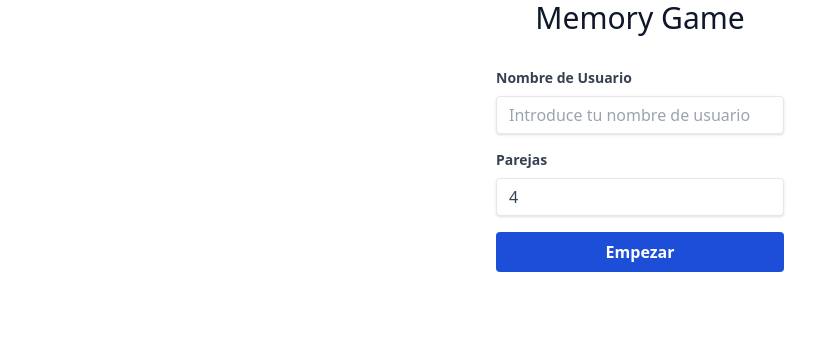
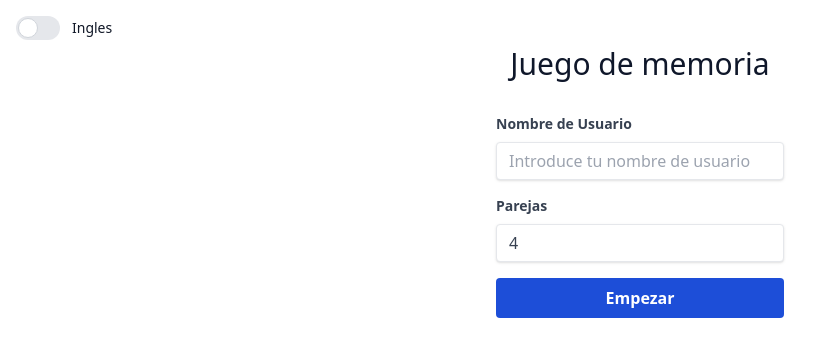
Before and after one commit to ocralo/memory-vue, a Vue app: page / in a window 1280 px wide. Shown: the top 356 px of the page, without its empty margins (0-831 px from the left). Built offline with nearby package versions, Linux system fonts and the light colour scheme.

Commit message:
feat: add translate button (#19)
* feat: update texts

* feat: create component

* feat: use component

```diff
--- a/src/App.vue
+++ b/src/App.vue
@@ -1,7 +1,9 @@
 <script setup lang="ts">
 	import { RouterView } from 'vue-router'
+	import SwitchTranslate from '@/containers/SwitchTranslate/index.vue'
 </script>
 
 <template>
+	<SwitchTranslate class="mt-4 ml-4" />
 	<RouterView />
 </template>
--- /dev/null
+++ b/src/containers/SwitchTranslate/index.vue
@@ -0,0 +1,35 @@
+<template>
+	<label class="relative inline-flex items-center cursor-pointer">
+		<input type="checkbox" v-model="isEnglish" class="sr-only peer" checked />
+		<div
+			class="w-11 h-6 bg-gray-200 rounded-full peer peer-focus:ring-4 peer-focus:ring-blue-300 dark:peer-focus:ring-blue-800 dark:bg-gray-700 peer-checked:after:translate-x-full peer-checked:after:border-white after:content-[''] after:absolute after:top-0.5 after:left-[2px] after:bg-white after:border-gray-300 after:border after:rounded-full after:h-5 after:w-5 after:transition-all dark:border-gray-600 peer-checked:bg-blue-600"></div>
+		<span class="ml-3 text-sm font-medium text-gray-900 dark:text-gray-300">{{
+			t('switchTranslate.english')
+		}}</span>
+	</label>
+</template>
+
+<script lang="ts">
+	import { defineComponent } from 'vue'
+	export default defineComponent({
+		name: 'SwitchTranslateContainer',
+	})
+</script>
+
+<script setup lang="ts">
+	import { useI18n } from 'vue-i18n'
+	import { ref, watch } from 'vue'
+
+	const { locale, t } = useI18n()
+	const isEnglish = ref(false)
+
+	const handleChangeLocale = (value: boolean) => {
+		if (value) {
+			locale.value = 'us'
+		} else {
+			locale.value = 'co'
+		}
+	}
+
+	watch(isEnglish, handleChangeLocale)
+</script>
--- a/src/locales/co/card-game.json
+++ b/src/locales/co/card-game.json
@@ -1,5 +1,5 @@
 {
-	"title": "Animal Memory Game",
+	"title": "Juego de memoria con Animales",
 	"user_welcome": "¡Bienvenido {username}!",
 	"exit": "Salir"
 }
--- a/src/locales/co/home.json
+++ b/src/locales/co/home.json
@@ -1,5 +1,5 @@
 {
-	"title": "Memory Game",
+	"title": "Juego de memoria",
 	"user": {
 		"label": "Nombre de Usuario",
 		"placeholder": "Introduce tu nombre de usuario"
--- a/src/locales/co/index.ts
+++ b/src/locales/co/index.ts
@@ -2,4 +2,6 @@
 import cardGame from '@/locales/co/card-game.json'
 import modal from '@/locales/co/modal.json'
 import tableCardFlip from '@/locales/co/table-card-flip.json'
-export default { home, cardGame, modal, tableCardFlip }
+import switchTranslate from '@/locales/co/switch-translate.json'
+
+export default { home, cardGame, modal, tableCardFlip, switchTranslate }
--- a/src/locales/co/modal.json
+++ b/src/locales/co/modal.json
@@ -5,5 +5,5 @@
 	"error_points": "Puntos de error",
 	"success_points": "Puntos de acierto",
 	"exit": "Salir",
-	"close": "Cerrar modal"
+	"close": "Salir de la partida"
 }
--- /dev/null
+++ b/src/locales/co/switch-translate.json
@@ -0,0 +1,3 @@
+{
+	"english": "Ingles"
+}
--- a/src/locales/us/index.ts
+++ b/src/locales/us/index.ts
@@ -2,4 +2,6 @@
 import cardGame from '@/locales/us/card-game.json'
 import modal from '@/locales/us/modal.json'
 import tableCardFlip from '@/locales/us/table-card-flip.json'
-export default { home, cardGame, modal, tableCardFlip }
+import switchTranslate from '@/locales/us/switch-translate.json'
+
+export default { home, cardGame, modal, tableCardFlip, switchTranslate }
--- a/src/locales/us/modal.json
+++ b/src/locales/us/modal.json
@@ -5,5 +5,5 @@
 	"error_points": "Error points",
 	"success_points": "Success points",
 	"exit": "Exit",
-	"close": "Close modal"
+	"close": "Exit the game"
 }
--- /dev/null
+++ b/src/locales/us/switch-translate.json
@@ -0,0 +1,3 @@
+{
+	"english": "English"
+}
```
Also changed, not shown: 2 other files (tests, documents, lock files or other folders).
